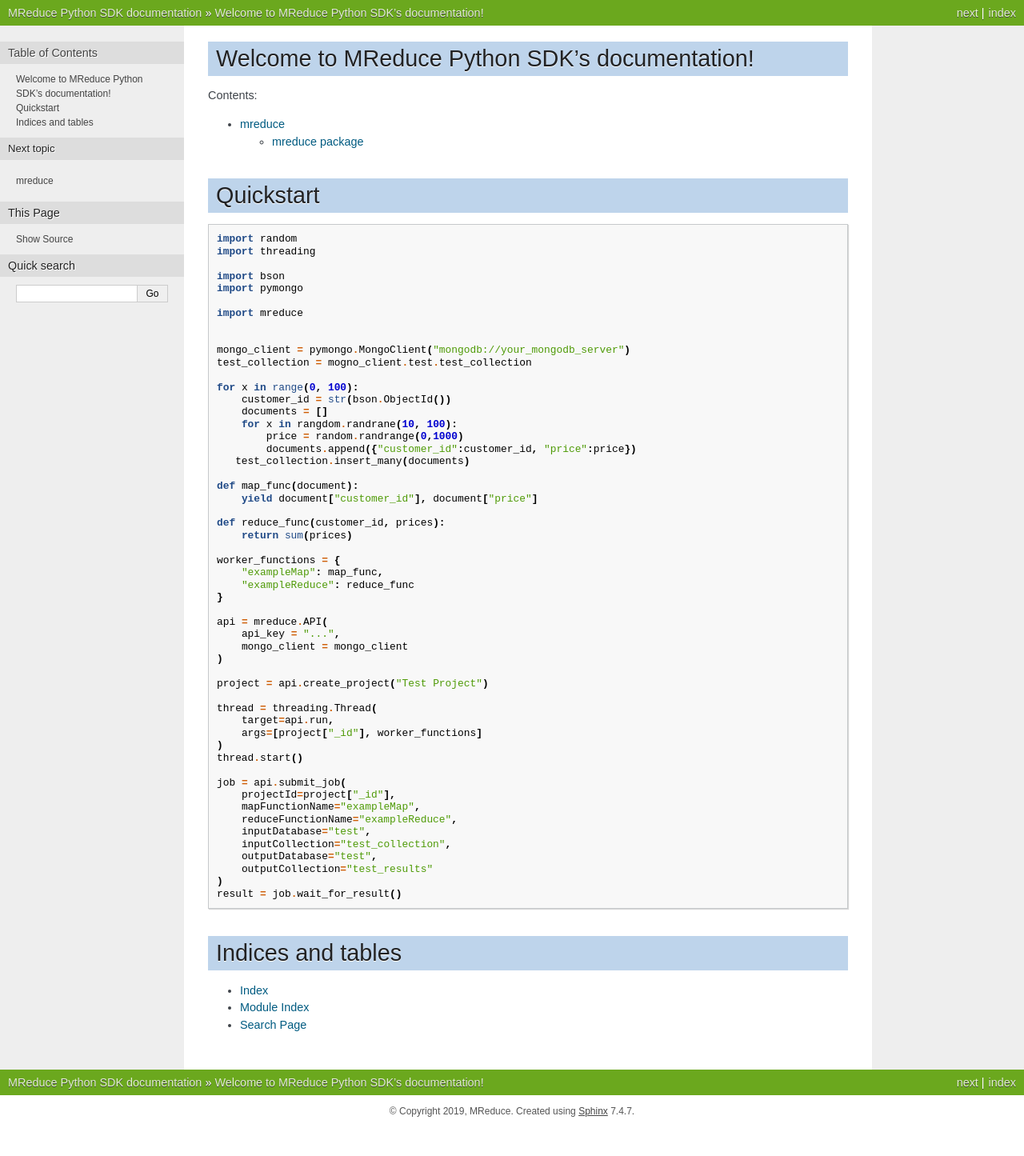
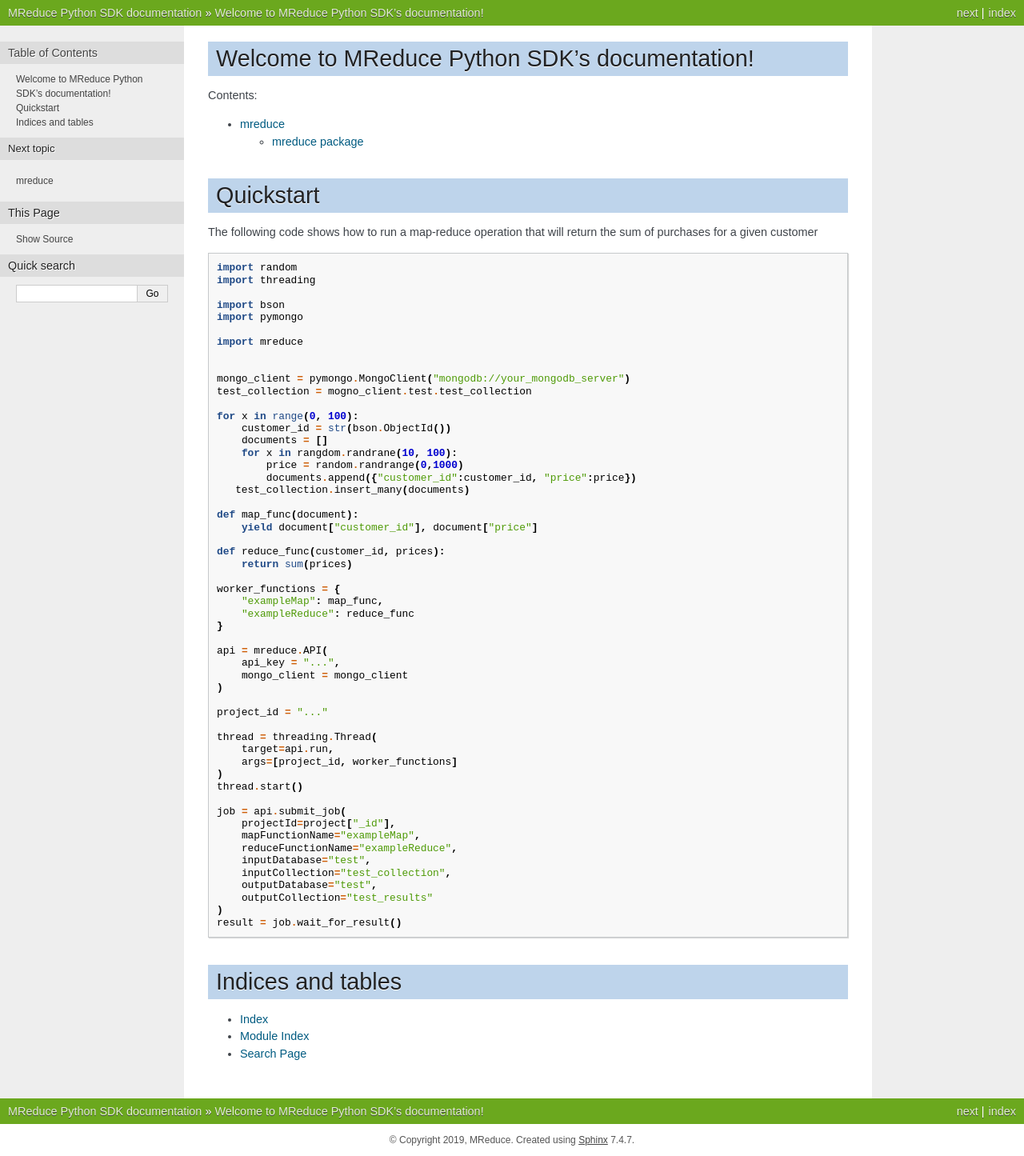
Before and after one commit to lwcolton/mongo-mapreduce-sdk-python, a Sphinx documentation site: the page built from docs/index.rst, in a window 1280 px wide. Shown: the whole page at 80% size. Built offline with Sphinx 7.4.7, drawn with Linux system fonts in a browser that asks for light colours; before the commit the page ends 1409 px from its top, so only the background shows below that.

Commit message:
remove create project and build docs

```diff
--- a/docs/index.rst
+++ b/docs/index.rst
@@ -14,6 +14,9 @@ Welcome to MReduce Python SDK's documentation!
 
 Quickstart
 ==============================================
+
+The following code shows how to run a map-reduce operation that will return the sum of purchases for a given customer
+
 .. code-block:: python
 
    import random
@@ -52,11 +55,11 @@ Quickstart
        mongo_client = mongo_client
    )
 
-   project = api.create_project("Test Project")
+   project_id = "..."
 
    thread = threading.Thread(
        target=api.run,
-       args=[project["_id"], worker_functions]
+       args=[project_id, worker_functions]
    )
    thread.start()
 
--- a/mreduce/__init__.py
+++ b/mreduce/__init__.py
@@ -48,11 +48,6 @@
             self.logger.error(error_message)
             raise http_error
         return response
-
-    def create_project(self, name):
-        response = self.session.post(self.get_url("/api/v1/projects"), json={"name":name})
-        response.raise_for_status()
-        return response.json()
 
     def submit_job(self, projectId=None,  mapFunctionName=None, reduceFunctionName=None, finalizeFunctionName=None,
                    inputDatabase=None, inputCollection=None, queue=None, filter=None, outputCollection=None,
```
Also changed, not shown: 1 other file.
